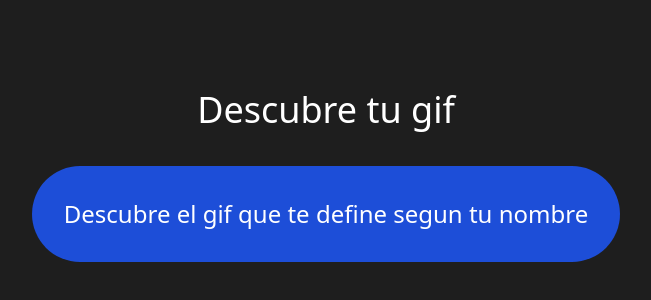
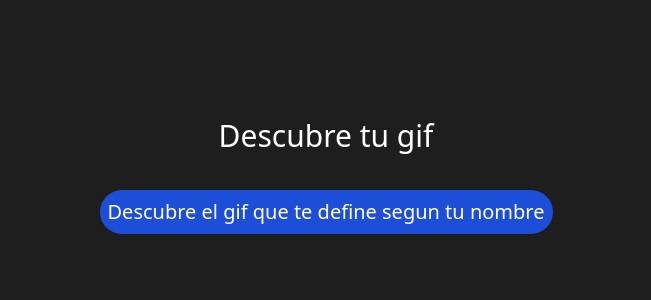
Before and after one commit to saul1217/Proyecto2, a React (Vite) app: page / in a window 1280 px wide. Shown: the part 206-506 px from the top of the page, without its empty margins (314-965 px from the left). Built offline with nearby package versions, Linux system fonts and the light colour scheme.

Commit message:
se edita el css de gridGifs

```diff
--- a/src/Components/GridGifs.jsx
+++ b/src/Components/GridGifs.jsx
@@ -4,7 +4,7 @@ import './Style.css'
 export const GridGifs = ({gifs}) =>{
     return(
     <>
-    <div className="grid grid-cols-2 sm:grid-cols-3 md:grid-cols-4 gap-4 px-4 w-full max-w-6xl mx-auto overflow-hidden pb-10">
+    <div className="grid grid-cols-2 md:grid-cols-4 lg:grid-cols-6 xl:grid-cols-8 gap-4 w-full max-w-[95%] mx-auto pb-10 mt-4">
 
       {
         gifs.map(gif => (
--- a/src/Pantallas/PantallaInicio.jsx
+++ b/src/Pantallas/PantallaInicio.jsx
@@ -7,8 +7,8 @@ export const PantallaInicio = () =>{
     return(
         <>
         <div className="flex flex-col items-center justify-center min-h-screen text-white bg-gradient-to-r from-violet-800 to-slate-600">
-            <h1 className="text-4xl ]">Descubre tu gif</h1>
-            <button onClick={() => navigate('Ingresa_nombre')} className="bg-blue-700 text-white transition-all rounded-full text-2xl p-8 m-9">
+            <h1 className="text-3xl ]">Descubre tu gif</h1>
+            <button onClick={() => navigate('Ingresa_nombre')} className="bg-blue-700 text-white transition-all rounded-full text-xl p-2 m-9">
                 Descubre el gif que te define segun tu nombre
             </button>
         </div>
--- a/src/Pantallas/PantallaNombre.jsx
+++ b/src/Pantallas/PantallaNombre.jsx
@@ -33,7 +33,7 @@ export const PantallaNombre = () => {
             <h2 className="text-3xl mb-6">Ingresa tu nombre</h2>
             <form onSubmit={manejarSubmit} className="flex flex-col items-center gap-8">
                 <input value={nombre} onChange={(e) =>setNombre(e.target.value) } className="bg-white rounded-xl text-black text-center" type="text" placeholder="Ingresa tu nombre"/>
-                <button type="submit" className="bg-sky-500 hover:bg-sky-700 text-3xl pl-5 pr-5 text-white rounded-xl transition-all">Continuar</button>
+                <button type="submit" className="bg-blue-700 text-white transition-all rounded-full text-xl p-2 ">Continuar</button>
             </form>
         </div>
         </>
```
